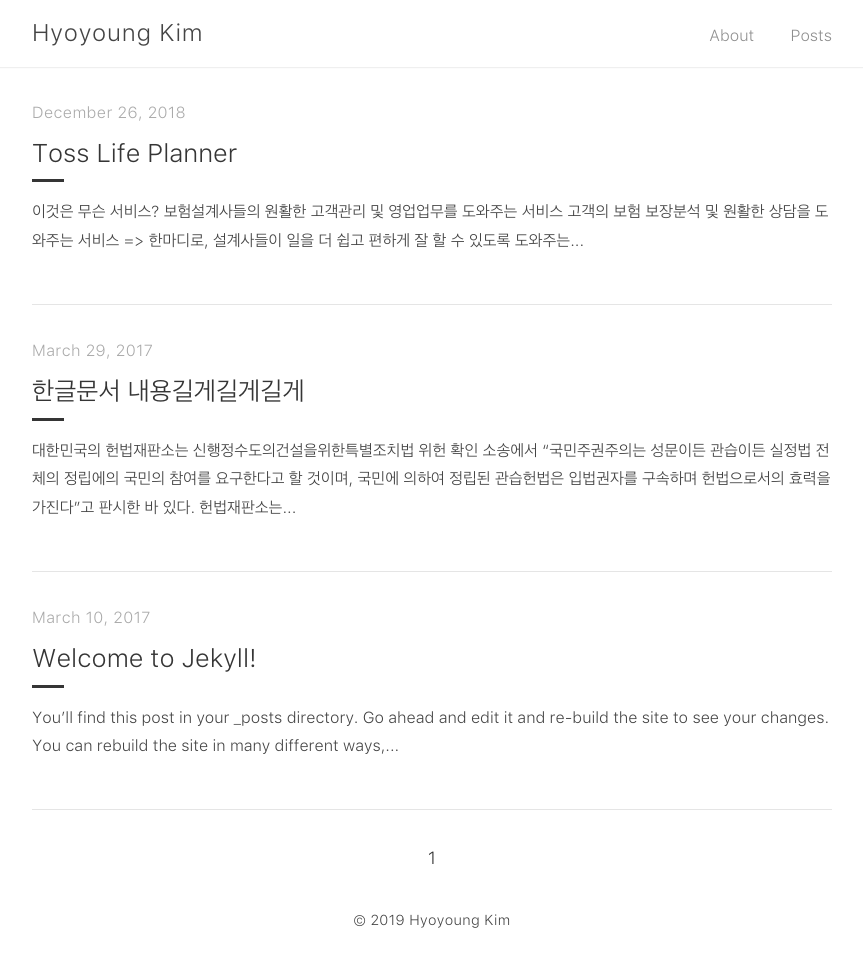
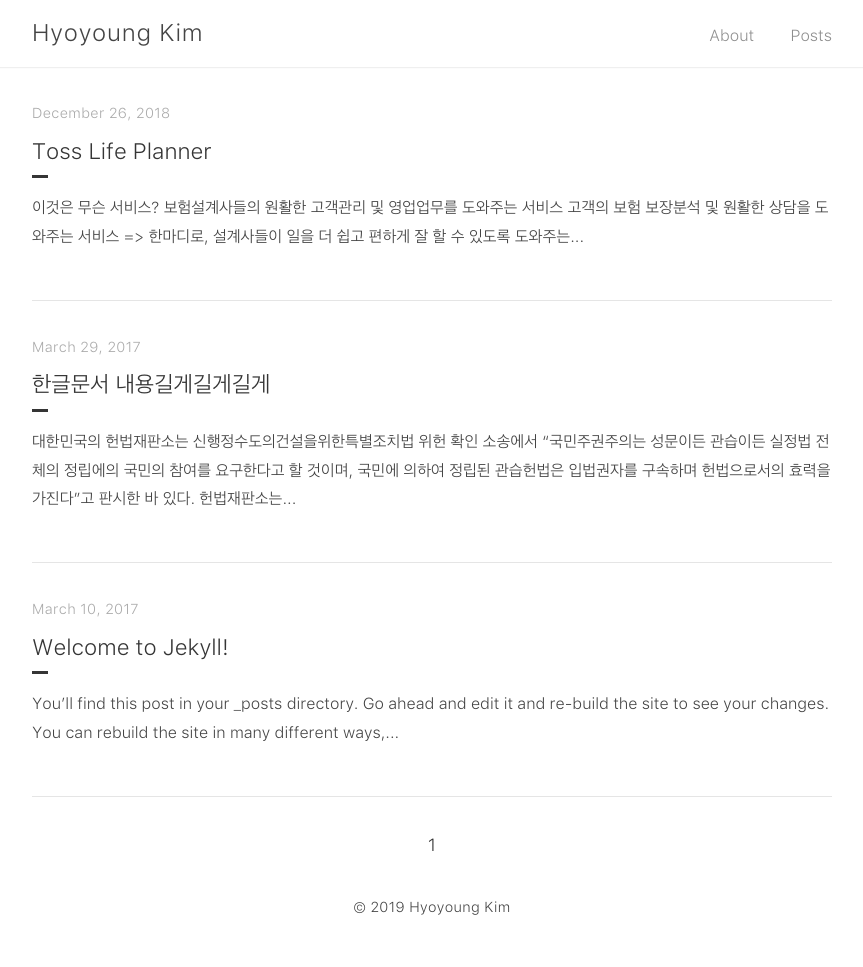
Before and after one commit to hyngkm/hyngkm.github.io, a Jekyll site: the page built from index.html, in a window 1280 px wide. Shown: the whole page, without its empty margins (208-1071 px from the left). Built offline with Jekyll 4.4.1, drawn with Linux system fonts in a browser that asks for light colours; the list of posts is cut into pages by our own code.

Commit message:
Update _catalogue.scss

```diff
--- a/_sass/tale/_catalogue.scss
+++ b/_sass/tale/_catalogue.scss
@@ -18,7 +18,7 @@
   &-time {
     color: $default-tint;
     font-family: $serif-secondary;
-    font-size: 1rem;
+    font-size: 0.9rem;
     letter-spacing: 0.025em;
   }
 
@@ -26,7 +26,7 @@
     color: $default-shade;
     display: block;
     font-family: $sans-serif;
-    font-size: 1.6rem;
+    font-size: 1.4rem;
     margin: .5rem 0;
   }
 
@@ -34,6 +34,6 @@
     @include transition(all .3s ease-out);
     border-top: .2rem solid $default-shade;
     display: block;
-    width: 2rem;
+    width: 1rem;
   }
 }
```
